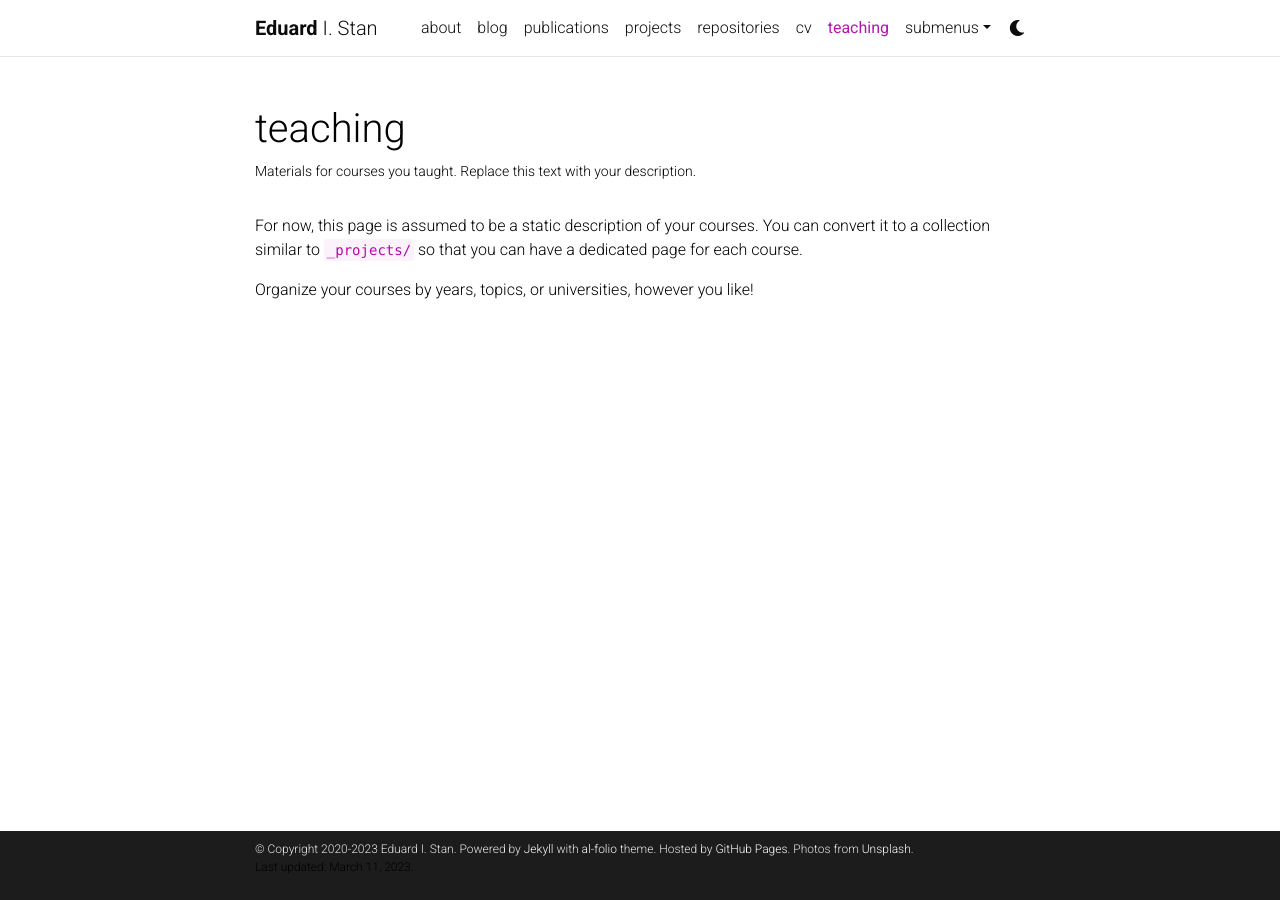
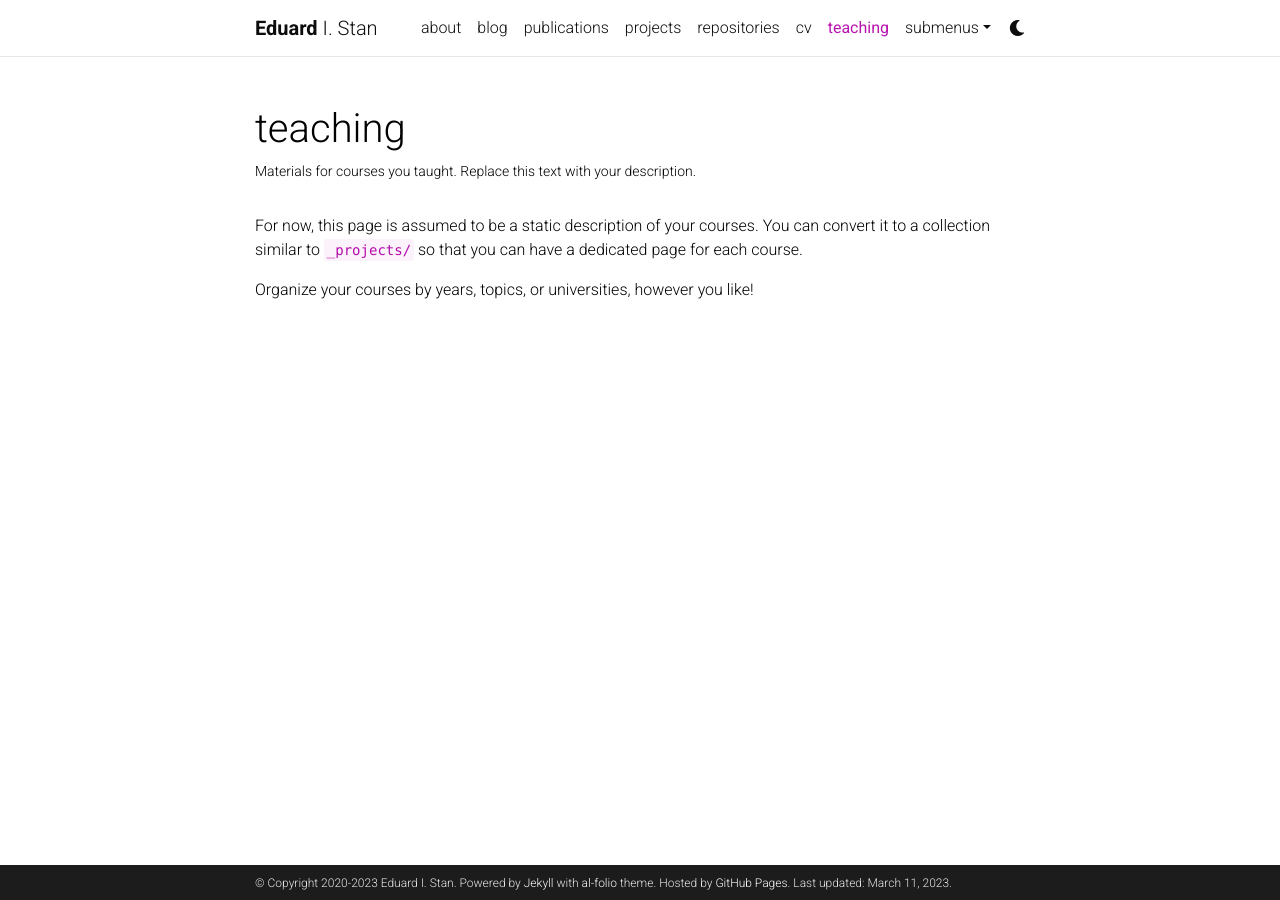
Before and after one commit to eduardstan/eduardstan.github.io, a Jekyll site: the page built from _pages/teaching.md, in a window 1280 px wide. Built offline with Jekyll 4.4.1, drawn with Linux system fonts in a browser that asks for light colours; full-size pictures stand in for the smaller copies a plugin makes; comment, search, counter and statistics services are not loaded; a style sheet for code colours, icons or effects is not loaded.

```diff
--- a/_config.yml
+++ b/_config.yml
@@ -12,7 +12,6 @@ description: > # the ">" symbol means to ignore newlines until "footer_text:"
 footer_text: >
   Powered by <a href="https://jekyllrb.com/" target="_blank">Jekyll</a> with <a href="https://github.com/alshedivat/al-folio">al-folio</a> theme.
   Hosted by <a href="https://pages.github.com/" target="_blank">GitHub Pages</a>.
-  Photos from <a href="https://unsplash.com" target="_blank">Unsplash</a>.
 keywords: jekyll, jekyll-theme, academic-website, portfolio-website  # add your own keywords or leave empty
 
 lang: en # the language of your site (for example: en, fr, cn, ru, etc.)
--- a/_includes/footer.html
+++ b/_includes/footer.html
@@ -6,7 +6,7 @@
         <a href="{{ site.url }}{{ site.baseurl }}{{ site.impressum_path }}">Impressum</a>.
         {%- endif -%}
         {%- if site.last_updated -%}
-        <p>Last updated: {{ "now" | date: '%B %d, %Y' }}.</p>
+        Last updated: {{ "now" | date: '%B %d, %Y' }}.
         {%- endif %}
       </div>
     </footer>
@@ -18,7 +18,7 @@
         <a href="{{ site.url }}{{ site.baseurl }}{{ site.impressum_path }}">Impressum</a>.
         {%- endif -%}
         {%- if site.last_updated -%}
-        <p>Last updated: {{ "now" | date: '%B %d, %Y' }}.</p>
+        Last updated: {{ "now" | date: '%B %d, %Y' }}.
         {%- endif %}
       </div>
     </footer>
```
